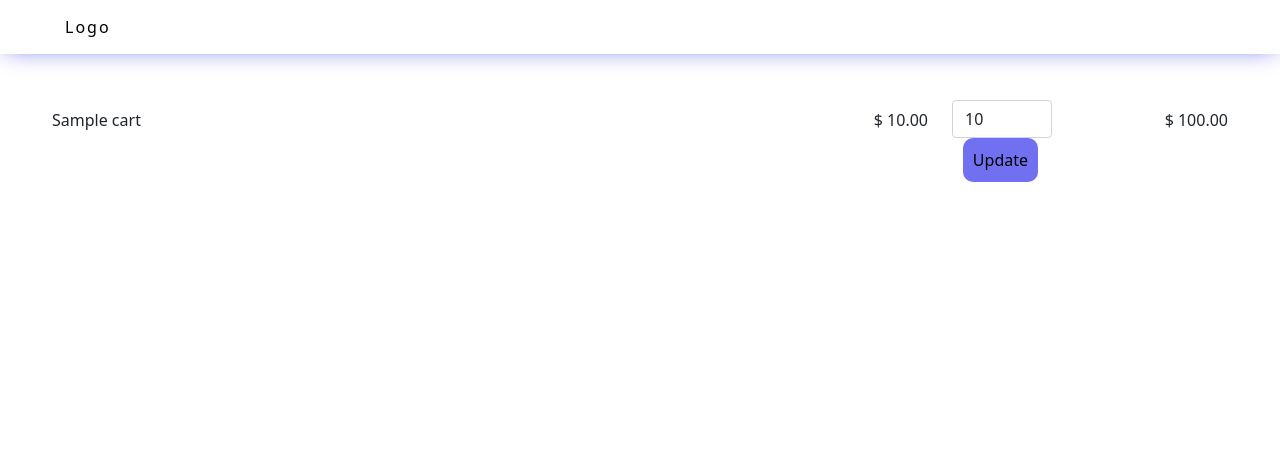
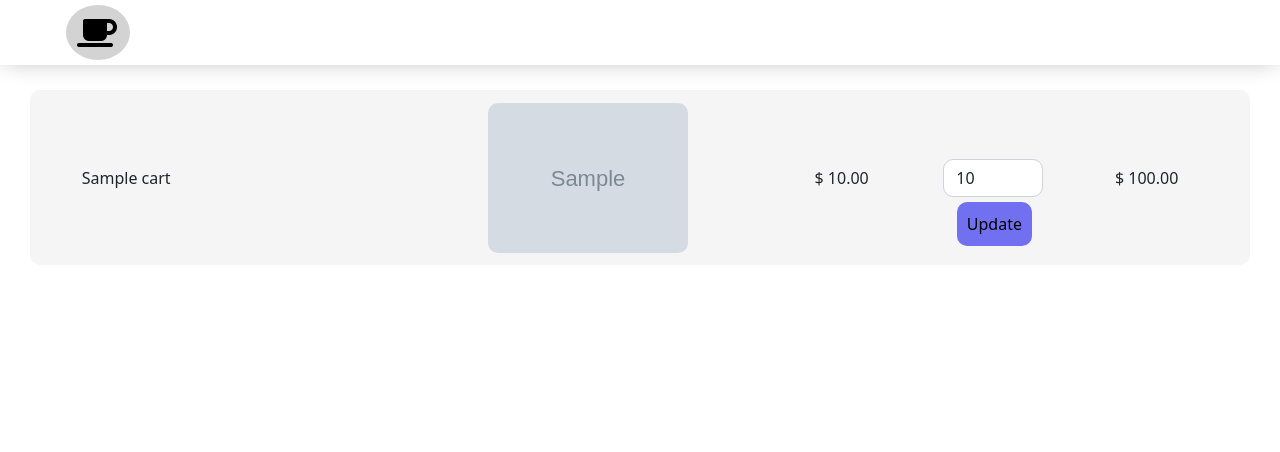
Before and after one commit to pentaled/shop, a Node server app: template views/cart.ejs in a window 1280 px wide. Shown: the top 452 px of the page. Run offline with Node 20, Linux system fonts and the light colour scheme; the template is opened without the code that fills it: most values are stand-ins (such as "Sample title", 1, 10 or a date in 2020); grey boxes marked "Sample" are stand-in pictures; some libraries are stand-ins or nearby versions.

Commit message:
CSS DAY ONE

```diff
--- a/public/styles.css
+++ b/public/styles.css
@@ -43,10 +43,10 @@ header {
     justify-content: space-between;
     align-items: center;
     transition: 0.6s;
-    padding: 15px 50px;
+    padding: 5px 50px;
     z-index: 100000;
     background-color: white;
-    box-shadow: 0px 0px 25px -5px rgb(112, 112, 241);
+    box-shadow: 0px 0px 25px -5px rgb(173, 173, 173);
 }
 
 header a {
@@ -58,6 +58,28 @@ header a {
     font-weight: 500px;
     transition: none;
 }
+
+.fas.fa-coffee {
+    display: flex;
+    margin-left: auto;
+    position: relative;
+    justify-content: center;
+    align-items: center;
+    font-size: 2rem;
+    margin-left: 1px;
+    padding: 10px;
+    width: 64px;
+    height: 55px;
+    border-radius: 50%;
+    background-color:rgb(211, 211, 211);
+    transition: 0.6s;
+}
+
+.fas.fa-coffee:hover {
+    transition: 0.6s;
+    color: rgb(112, 112, 241);
+}
+
 /*FOOTER*/
 footer {
     position: fixed;
@@ -102,49 +124,21 @@ footer {
 }
 
 .action:hover {
-    color: rgb(112, 112, 241);
-}
-
-@media only screen and (max-width: 830px) {
-    .buttons {
-    left: -50px;
-    }
-}
-
-@media only screen and (max-width: 580px) {
-    .buttons {
-    left: -75px;
-    }
-}
-/*-----*/
-.btnt {
-    padding-left: 10px;
-    display: flex;
-    margin-left: auto;
-    position: relative;
-    justify-content: center;
-    align-items: center;
-    background-color: rgb(112, 112, 241);
-    border: none;
-    border-radius: 10px;
-    align-items: center;
-    padding: 10px;
-    left: 10px;
+    transition: 0.6s;
+    color:rgb(112, 112, 241)
 }
 /*PRODUCTS.EJS*/
 .grid{
     display: grid;
     position: relative;
-    max-width: 100%;
-    grid-column-gap: 10px;
-    grid-row-gap: 10px;
+    width: 100%;
     grid-template-columns: auto auto auto auto;
-    grid-gap: 10px;
     padding: 10px;
 }
 
 .card-body {
     padding: 12.5px;
+
 }
 
 .card-title {
@@ -159,29 +153,23 @@ footer {
     border-radius: 15px;
     margin: 7.5px;
     transition: 0.6s;
+    background-color: whitesmoke;
+    border: none;
 }
 
 .card:hover {
     transition: 0.6s;
-    box-shadow: 0px 0px 25px -5px rgb(112, 112, 241);
+    box-shadow: 0px 0px 25px -5px rgb(173, 173, 173);;
+}
+
+.btn.btn-primary {
+    background-color: rgb(112, 112, 241);
 }
 /*CART.EJS*/
-.row {
-    width: 100%;
-    padding: 20px;
-    border-radius: 15px;
-    transition: 0.6s;
-    margin: 0px;
-    bottom: 10px;
-}
-
-.row.row-product {
-    padding: 20px;
-    min-height: 50px;
-}
-
 .form-control {
     width: 100px;
+    border-radius: 10px;
+    margin-top: 50px;
 }
 
 .input-update {
@@ -190,14 +178,94 @@ footer {
 
 .input-product {
     line-height: 2.5;
+    margin-left: 50px;
+    background-color: whitesmoke;
 }
 
 .input-price {
-    text-align: right;
+    align-items: center;
+    justify-content: center;
+    display: flex;
     line-height: 2.5;
 }
 
-.row-product {
+.btnt {
+    display: flex;
+    margin-left: 13.5px;
+    position: relative;
+    justify-content: center;
+    align-items: center;
+    background-color: rgb(112, 112, 241);
+    border: none;
+    border-radius: 10px;
+    padding: 10px;
+    margin-top: 5px;
+}
+
+.product {
     padding: 0.375rem 0;
-    height: 100px;
+    height: 175px;
+    max-width: 100%;
+    margin: 10px 10px 10px 10px;
+    align-items: center;
+    justify-content: center;
+    display: flex;
+    transition: 0.6s;
+    background-color: whitesmoke;
+    border-radius: 10px;
 }
+
+.product:hover {
+    transition: 0.6s;
+    box-shadow: 0px 0px 25px -5px rgb(112, 112, 241);
+}
+
+@media only screen and (max-width: 992px) {
+    .product {
+        padding: 0px;
+        background-color: aqua;
+        align-items: left;
+    }
+    .input-product {
+        line-height: 2.5;
+        padding: 10px;
+        margin-right: 100px;
+    }
+    .input-price {
+        padding: 10px;
+    }
+    .btnt {
+        padding: 10px;
+        margin-left: 10px;
+    }
+    .card-imgan {
+        height: 100px;
+        border-radius: 10px;
+        margin-left: 100px;
+    }
+}
+
+/*@media only screen and (max-width: 580px) {
+    .buttons {
+    left: -75px;
+    }
+}
+*/
+.list {
+    padding: 20px;
+    width: auto;
+    border-radius: 15px;
+    width: 100%;
+}
+
+.card-imgan {
+    height: 150px;
+    border-radius: 10px;
+    margin-right: 150px;
+}
+
+.card-imgan2 {
+    height: 210px;
+    border-radius: 10px;
+    margin: 0px;
+}
--- a/views/cart.ejs
+++ b/views/cart.ejs
@@ -1,10 +1,13 @@
 <%- include('header'); -%>
-    <div class="row">
+    <div class="list">
         <% if(cart.length> 0){ %>
             <% cart.forEach((item)=> { %>
-                <div class="row row-product">
-                    <div class="col-lg-7 input-product">
+                <div class="product">
+                    <div class="col-lg-4 input-product">
                         <%= item.product_name %>
+                    </div>
+                    <div class="col-lg-1 card-imgan">
+                        <img src="/assets/thumbnails/<%= item.thumbnail %>" class="card-imgan">
                     </div>
                     <div class="col-lg-2 input-price">
                         $ <%= Number.parseFloat(item.price).toFixed(2) %>
--- a/views/header.ejs
+++ b/views/header.ejs
@@ -13,7 +13,7 @@
     <body>
       <header>
         <a href="/" class="logo">
-          Logo
+          <i class="fas fa-coffee"></i>
         </a>
       </header>
       <footer>
```
Also changed, not shown: views/products.ejs (+5 -5 lines).
